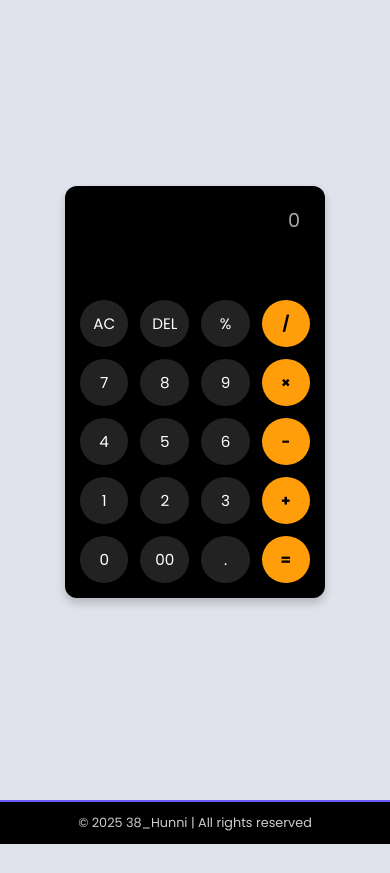
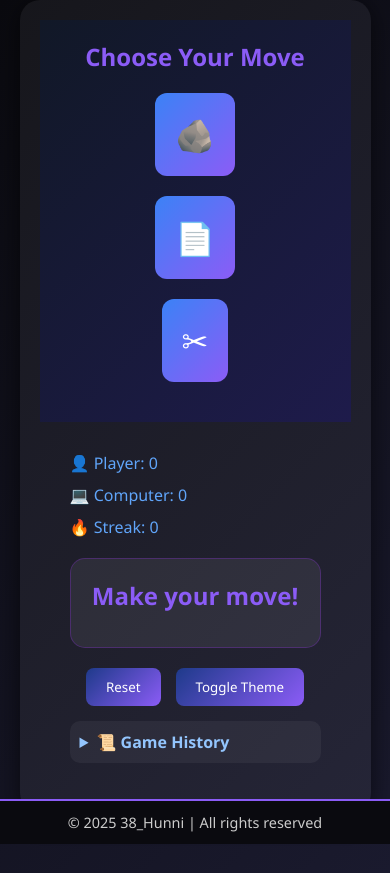
Before and after one commit to 38hunni/Rock-Paper-Scissors, a plain HTML site: page index.html in a window 390 px wide. Before the commit the page ends 844 px from the top, so only its background shows below. Drawn offline with Linux system fonts and the light colour scheme.

Commit message:
Add files via upload

```diff
--- a/index.html
+++ b/index.html
@@ -3,44 +3,45 @@
 	<head>
 		<meta charset="UTF-8" />
 		<meta name="viewport" content="width=device-width, initial-scale=1.0" />
-		<title>Responsive Calculator</title>
+		<title>Rock Paper Scissors</title>
 		<link rel="stylesheet" href="style.css" />
 	</head>
 	<body>
-		<div class="container">
-			<div class="display-wrapper">
-				<input type="text" class="display" placeholder="0" />
-				<input type="text" class="display-result" />
-			</div>
+		<div class="game-wrapper">
+			<!-- Left: Player Choices -->
+			<aside class="choices-panel">
+				<h2>Choose Your Move</h2>
+				<div class="choices">
+					<button data-choice="rock">🪨</button>
+					<button data-choice="paper">📄</button>
+					<button data-choice="scissors">✂</button>
+				</div>
+			</aside>
 
-			<div class="buttons">
-				<button class="operator top" data-value="AC">AC</button>
-				<button class="operator top" data-value="DEL">DEL</button>
-				<button class="operator top" data-value="%">%</button>
-				<button class="operator primary" data-value="/">/</button>
+			<!-- Right: Results + Scoreboard -->
+			<main class="game-panel">
+				<header class="scoreboard">
+					<div>👤 Player: <span id="player-score">0</span></div>
+					<div>💻 Computer: <span id="computer-score">0</span></div>
+					<div>🔥 Streak: <span id="streak">0</span></div>
+				</header>
 
-				<button data-value="7">7</button>
-				<button data-value="8">8</button>
-				<button data-value="9">9</button>
-				<button class="operator primary" data-value="*">×</button>
+				<section class="result-box">
+					<h1 id="result-text">Make your move!</h1>
+					<p id="last-round"></p>
+				</section>
 
-				<button data-value="4">4</button>
-				<button data-value="5">5</button>
-				<button data-value="6">6</button>
-				<button class="operator primary" data-value="-">-</button>
+				<section class="controls">
+					<button id="reset">Reset</button>
+					<button id="theme-toggle">Toggle Theme</button>
+				</section>
 
-				<button data-value="1">1</button>
-				<button data-value="2">2</button>
-				<button data-value="3">3</button>
-				<button class="operator primary" data-value="+">+</button>
-
-				<button data-value="0">0</button>
-				<button data-value="00">00</button>
-				<button data-value=".">.</button>
-				<button class="operator primary" data-value="=">=</button>
-			</div>
+				<details class="history">
+					<summary>📜 Game History</summary>
+					<ul id="history-list"></ul>
+				</details>
+			</main>
 		</div>
-
 		<footer>
 			<p>© 2025 38_Hunni | All rights reserved</p>
 		</footer>
--- a/main.js
+++ b/main.js
@@ -1,46 +1,133 @@
-const display = document.querySelector(".display");
-const displayResult = document.querySelector(".display-result");
-const buttons = document.querySelectorAll("button");
-const operators = ["%", "*", "/", "-", "+"]; // only operators
-let output = "";
-let result = "";
+// DOM references
+const playerScoreEl = document.getElementById("player-score");
+const computerScoreEl = document.getElementById("computer-score");
+const streakEl = document.getElementById("streak");
+const resultText = document.getElementById("result-text");
+const lastRoundEl = document.getElementById("last-round");
+const historyList = document.getElementById("history-list");
+const resetBtn = document.getElementById("reset");
+const themeToggleBtn = document.getElementById("theme-toggle");
+const choiceButtons = document.querySelectorAll(".choices button");
 
-// Main calculation function
-const calculate = (btnValue) => {
-	if (btnValue === "=" && output !== "") {
-		try {
-			result = eval(output.replace("%", "/100"));
-		} catch {
-			result = "Error";
+// Game state
+let gameState = {
+	playerScore: 0,
+	computerScore: 0,
+	streak: 0,
+	history: [],
+	theme: "dark",
+};
+
+// Load from localStorage
+function loadGame() {
+	try {
+		const saved = JSON.parse(localStorage.getItem("rpsGame"));
+		if (saved) {
+			gameState = { ...gameState, ...saved };
+			document.body.classList.toggle("light", gameState.theme === "light");
 		}
-	} else if (btnValue === "AC") {
-		output = "";
-		result = "";
-	} else if (btnValue === "DEL") {
-		output = output.toString().slice(0, -1);
+	} catch (error) {
+		console.error("Error loading game state:", error);
+	}
+	updateUI();
+}
+
+// Save to localStorage
+function saveGame() {
+	try {
+		localStorage.setItem("rpsGame", JSON.stringify(gameState));
+	} catch (error) {
+		console.error("Error saving game state:", error);
+	}
+}
+
+// Get computer choice
+function getComputerChoice() {
+	const choices = ["rock", "paper", "scissors"];
+	return choices[Math.floor(Math.random() * 3)];
+}
+
+// Play round
+function playRound(playerChoice) {
+	const computerChoice = getComputerChoice();
+	let result = "";
+
+	if (playerChoice === computerChoice) {
+		result = "It's a draw!";
+		gameState.streak = 0;
+	} else if (
+		(playerChoice === "rock" && computerChoice === "scissors") ||
+		(playerChoice === "paper" && computerChoice === "rock") ||
+		(playerChoice === "scissors" && computerChoice === "paper")
+	) {
+		result = "You win!";
+		gameState.playerScore++;
+		gameState.streak++;
 	} else {
-		// Prevent multiple operators in sequence
-		const lastChar = output.slice(-1);
-
-		if (operators.includes(btnValue)) {
-			if (output === "" && btnValue !== "-") {
-				// Cannot start with +, *, /, % (except negative numbers with -)
-				return;
-			}
-			if (operators.includes(lastChar)) {
-				// Replace last operator with new one
-				output = output.slice(0, -1);
-			}
-		}
-
-		output += btnValue;
+		result = "Computer wins!";
+		gameState.computerScore++;
+		gameState.streak = 0;
 	}
 
-	display.value = output;
-	displayResult.value = result;
-};
+	const timestamp = new Date().toLocaleTimeString();
+	gameState.history.unshift(
+		`${timestamp}: ${result} (You: ${playerChoice}, CPU: ${computerChoice})`
+	);
+	if (gameState.history.length > 100) gameState.history.pop();
 
-// Attach listeners
-buttons.forEach((button) => {
-	button.addEventListener("click", (e) => calculate(e.target.dataset.value));
+	lastRoundEl.textContent = `You chose ${playerChoice}, Computer chose ${computerChoice}`;
+	resultText.textContent = result;
+
+	updateUI();
+	saveGame();
+}
+
+// Update UI
+function updateUI() {
+	playerScoreEl.textContent = gameState.playerScore;
+	computerScoreEl.textContent = gameState.computerScore;
+	streakEl.textContent = gameState.streak;
+	historyList.innerHTML = "";
+	gameState.history.forEach((entry) => {
+		const li = document.createElement("li");
+		li.textContent = entry;
+		historyList.appendChild(li);
+	});
+}
+
+// Event listeners
+choiceButtons.forEach((btn) => {
+	btn.addEventListener("click", () => playRound(btn.dataset.choice));
 });
+
+resetBtn.addEventListener("click", () => {
+	if (confirm("Reset game scores and history?")) {
+		gameState = {
+			playerScore: 0,
+			computerScore: 0,
+			streak: 0,
+			history: [],
+			theme: gameState.theme,
+		};
+		updateUI();
+		saveGame();
+	}
+});
+
+themeToggleBtn.addEventListener("click", () => {
+	document.body.classList.toggle("light");
+	gameState.theme = document.body.classList.contains("light")
+		? "light"
+		: "dark";
+	saveGame();
+});
+
+// Keyboard shortcuts
+document.addEventListener("keydown", (e) => {
+	if (e.key.toLowerCase() === "r") playRound("rock");
+	if (e.key.toLowerCase() === "p") playRound("paper");
+	if (e.key.toLowerCase() === "s") playRound("scissors");
+});
+
+// Load initial game
+loadGame();
--- a/style.css
+++ b/style.css
@@ -1,106 +1,153 @@
-@import url("https://fonts.googleapis.com/css2?family=Poppins:wght@300;400;500;600;700&display=swap");
-
+/* Reset */
 * {
   margin: 0;
   padding: 0;
   box-sizing: border-box;
-  font-family: "Poppins", sans-serif;
-}
-
-:root {
-  --primary: rgb(0, 3, 0);
-  --secondary: rgb(106, 90, 249);
-  --accent: rgb(255, 157, 10);
-  --white: #fff;
-  --black: #000;
+  font-family: "Segoe UI", sans-serif;
 }
 
 body {
-  height: 100vh;
+  background: linear-gradient(135deg, #0a0a0f, #1a1a2e);
+  color: #e0e0ff;
+  min-height: 100vh;
+  display: flex;
+  flex-direction: column; /* needed for footer placement */
+  align-items: center;
+  justify-content: center;
+  padding-bottom: 60px; /* prevent footer overlap */
+}
+
+body.light {
+  background: linear-gradient(135deg, #e0f2fe, #ede9fe);
+  color: #1a1a2e;
+}
+
+/* Layout */
+.game-wrapper {
+  display: flex;
+  background: rgba(255, 255, 255, 0.05);
+  border-radius: 20px;
+  overflow: hidden;
+  box-shadow: 0 4px 25px rgba(0, 0, 0, 0.6);
+  width: 900px;
+  max-width: 95%;
+}
+
+/* Left: choices */
+.choices-panel {
+  flex: 1;
+  background: linear-gradient(135deg, #111827, #1e1b4b);
+  padding: 30px;
+  text-align: center;
+  color: #93c5fd;
+}
+
+.choices-panel h2 {
+  margin-bottom: 20px;
+  font-size: 1.5rem;
+  color: #8b5cf6;
+}
+
+.choices button {
+  display: block;
+  margin: 20px auto;
+  padding: 20px;
+  font-size: 2rem;
+  border-radius: 12px;
+  border: none;
+  background: linear-gradient(135deg, #3b82f6, #8b5cf6);
+  color: white;
+  cursor: pointer;
+  transition: transform 0.2s;
+}
+
+.choices button:hover {
+  transform: scale(1.1);
+  box-shadow: 0 0 15px rgba(138, 43, 226, 0.6);
+}
+
+/* Right: game panel */
+.game-panel {
+  flex: 2;
+  padding: 30px;
   display: flex;
   flex-direction: column;
-  align-items: center;
-  justify-content: center; /* centers calculator */
-  background: #e0e3eb;
-  margin: 0;
-  padding-bottom: 60px; /* prevent calculator from being hidden by footer */
+  justify-content: space-between;
 }
 
-
-/* Calculator Box */
-.container {
-  position: relative;
-  max-width: 300px;
-  width: 100%;
-  border-radius: 12px;
-  padding: 10px 20px 20px;
-  background: var(--black);
-  box-shadow: 0 5px 10px rgba(0, 0, 0, 0.2);
+/* Scoreboard */
+.scoreboard {
+  display: flex;
+  justify-content: space-around;
+  margin-bottom: 20px;
+  font-size: 1.1rem;
+  color: #60a5fa;
 }
 
+/* Result Box */
+.result-box {
+  flex: 1;
+  background: rgba(255, 255, 255, 0.07);
+  border-radius: 15px;
+  text-align: center;
+  padding: 40px 20px;
+  margin-bottom: 20px;
+  border: 1px solid rgba(138, 43, 226, 0.3);
+}
 
-.display-wrapper {
+.result-box h1 {
+  font-size: 2rem;
+  margin-bottom: 15px;
+  color: #8b5cf6;
+}
+
+/* Controls */
+.controls {
+  display: flex;
+  justify-content: center;
+  gap: 15px;
   margin-bottom: 15px;
 }
 
-.display,
-.display-result {
-  width: 100%;
-  background: transparent;
-  color: var(--white);
+.controls button {
+  padding: 10px 20px;
+  border-radius: 8px;
   border: none;
-  outline: none;
-  text-align: right;
-  font-size: 1.2rem;
-  padding: 5px 10px;
+  cursor: pointer;
+  background: linear-gradient(135deg, #1e3a8a, #8b5cf6);
+  color: white;
+  transition: transform 0.2s;
 }
 
-.display::placeholder {
-  color: #aaa;
-}
-
-.display-result {
-  font-size: 2rem;
-  font-weight: bold;
-}
-
-/* Buttons Grid */
-.buttons {
-  display: grid;
-  grid-template-columns: repeat(4, 1fr);
-  gap: 12px;
-}
-
-.buttons button {
-  padding: 18px;
-  border-radius: 12px;
-  border: none;
-  font-size: 1.2rem;
-  cursor: pointer;
-  background: #222;
-  color: var(--white);
-  transition: 0.3s;
-  border-radius: 50%;
-}
-
-.buttons button:hover {
-  background: #333;
+.controls button:hover {
   transform: scale(1.05);
 }
 
-.buttons button:active {
-  transform: scale(0.95);
+/* History */
+.history {
+  background: rgba(255, 255, 255, 0.05);
+  border-radius: 10px;
+  padding: 10px;
+  max-height: 200px;
+  overflow-y: auto;
 }
 
-.buttons .primary {
-  background-color: var(--accent);
-  color: var(--black);
+.history summary {
+  cursor: pointer;
   font-weight: bold;
+  color: #93c5fd;
 }
 
-.top {
-  background: #444;
+#history-list {
+  list-style: none;
+  margin-top: 10px;
 }
+
+#history-list li {
+  margin-bottom: 5px;
+  font-size: 0.9rem;
+}
+
 /* Footer */
 footer {
   position: fixed;
@@ -109,84 +156,83 @@ footer {
   width: 100%;
   text-align: center;
   padding: 12px 10px;
-  background: var(--black);
-  color: var(--white);
+  background: #0a0a0f;
+  color: #ccc;
   font-size: 0.9rem;
-  border-top: 2px solid var(--secondary);
+  border-top: 2px solid #8b5cf6;
+  z-index: 50;
+}
+footer p {
+  margin: 0;
 }
 
-footer p {
-  margin: 0;
-  color: #ccc;
-}
-footer p strong {
-  color: var(--secondary);
-}
+/* ----------- RESPONSIVENESS ----------- */
 
-/* Responsive Breakpoints */
-@media (max-width: 1440px) {
-  .container {
-    max-width: 380px;
+/* Small phones: 320px */
+@media (max-width: 320px) {
+  .game-wrapper {
+    flex-direction: column;
+    width: 95%;
+  }
+  .choices button {
+    padding: 15px;
+    font-size: 1.5rem;
+  }
+  .result-box h1 {
+    font-size: 1.3rem;
   }
 }
 
-@media (max-width: 1024px) {
-  .container {
-    max-width: 340px;
+/* Phones: 480px */
+@media (max-width: 480px) {
+  .game-wrapper {
+    flex-direction: column;
+    width: 95%;
+  }
+  .scoreboard {
+    flex-direction: column;
+    gap: 10px;
+    font-size: 1rem;
+  }
+  .controls {
+    flex-wrap: wrap;
   }
 }
 
-@media (max-width: 720px) {
-  .container {
-    max-width: 320px;
+/* Tablets: 640px */
+@media (max-width: 640px) {
+  .game-wrapper {
+    flex-direction: column;
+    padding: 20px;
   }
-  .buttons button {
-    padding: 15px;
-    font-size: 1rem;
+  .choices-panel {
+    padding: 20px;
+  }
+  .result-box {
+    padding: 20px;
   }
 }
 
-@media (max-width: 640px) {
-  .container {
-    max-width: 300px;
+/* Small laptops: 720px */
+@media (max-width: 720px) {
+  .game-wrapper {
+    width: 95%;
+  }
+  .result-box h1 {
+    font-size: 1.5rem;
   }
 }
 
-@media (max-width: 480px) {
-  .container {
-    max-width: 260px;
-    padding: 15px;
-  }
-  .buttons button {
-    padding: 12px;
-    font-size: 0.95rem;
-  }
-  .display-result {
-    font-size: 1.5rem;
-  }
-  footer {
-    font-size: 0.8rem;
-    padding: 12px 5px;
+/* Tablets & Desktops: 1024px */
+@media (max-width: 1024px) {
+  .game-wrapper {
+    width: 90%;
   }
 }
 
-@media (max-width: 320px) {
-  .container {
-    max-width: 230px;
-    padding: 10px;
-  }
-  .buttons {
-    gap: 8px;
-  }
-  .buttons button {
-    padding: 10px;
-    font-size: 0.85rem;
-  }
-  .display, .display-result {
-    font-size: 1rem;
-  }
-  footer {
-    font-size: 0.6rem;
-    padding: 8px 5px;
+/* Large screens: 1440px */
+@media (min-width: 1440px) {
+  .game-wrapper {
+    width: 1100px;
   }
 }
```
